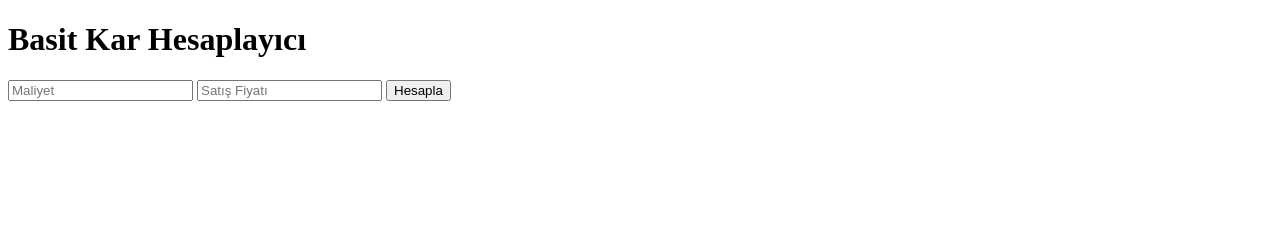
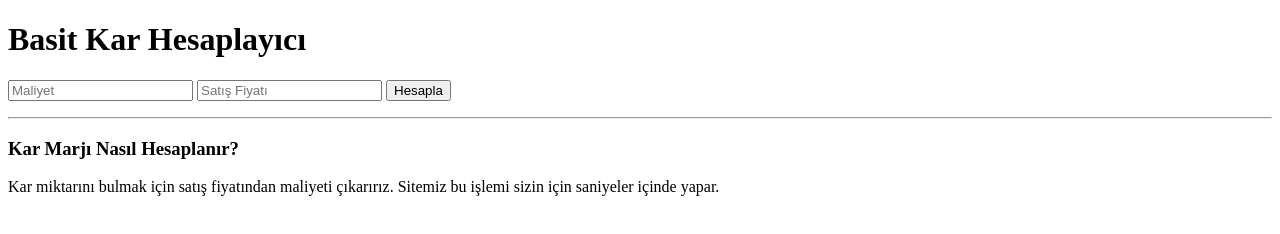
Before and after one commit to yigityilmaz1014/hesap-makinesi, a plain HTML site: page index.html in a window 1280 px wide. Drawn offline with Linux system fonts and the light colour scheme.

Commit message:
Add files via upload

```diff
--- a/index.html
+++ b/index.html
@@ -16,5 +16,9 @@
             document.getElementById('sonuc').innerText = "Kazanç: " + (s - m) + " TL";
         }
     </script>
+    <hr>
+<h3>Kar Marjı Nasıl Hesaplanır?</h3>
+<p>Kar miktarını bulmak için satış fiyatından maliyeti çıkarırız.
+Sitemiz bu işlemi sizin için saniyeler içinde yapar.</p>
 </body>
 </html>
```
